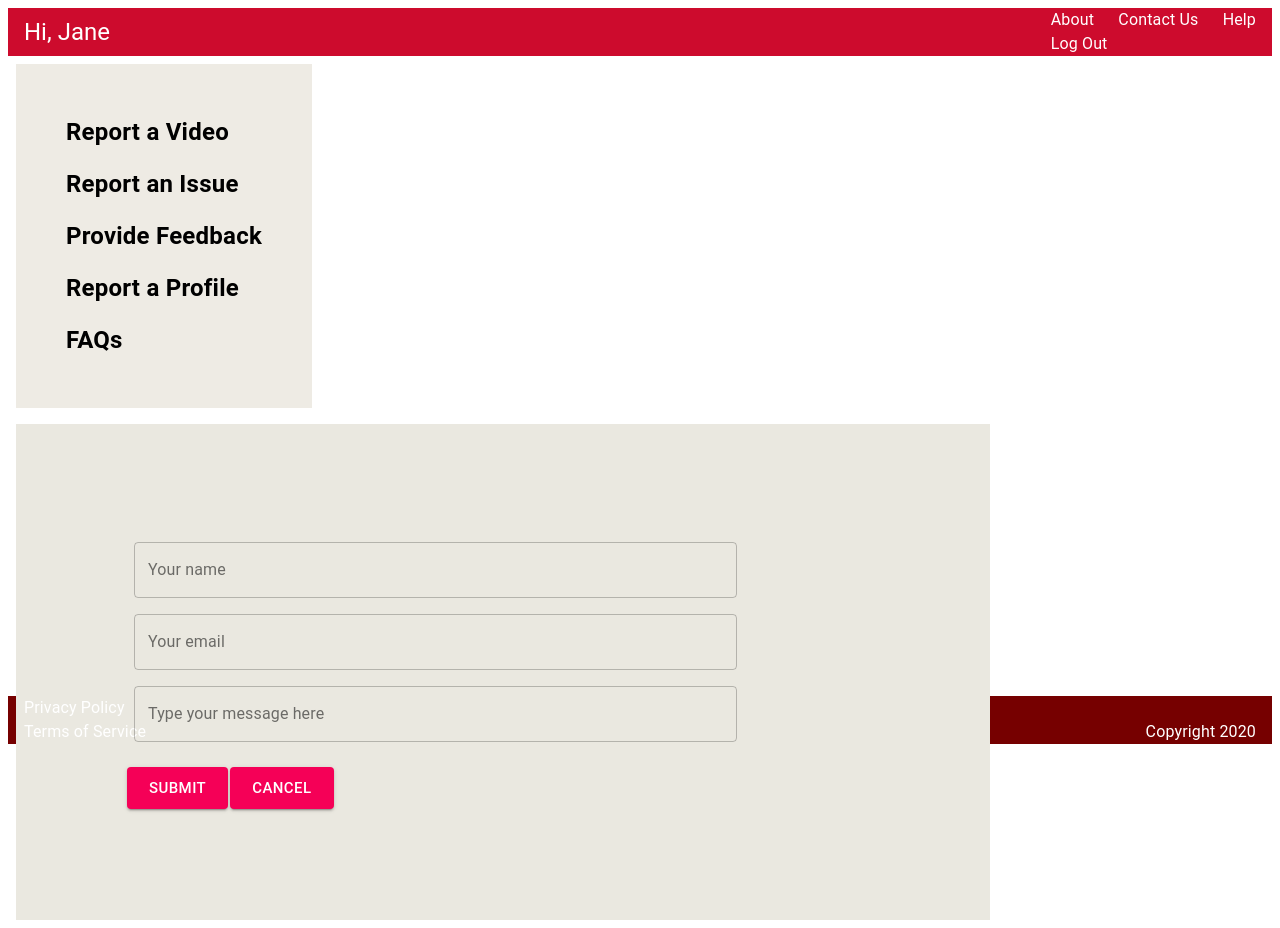
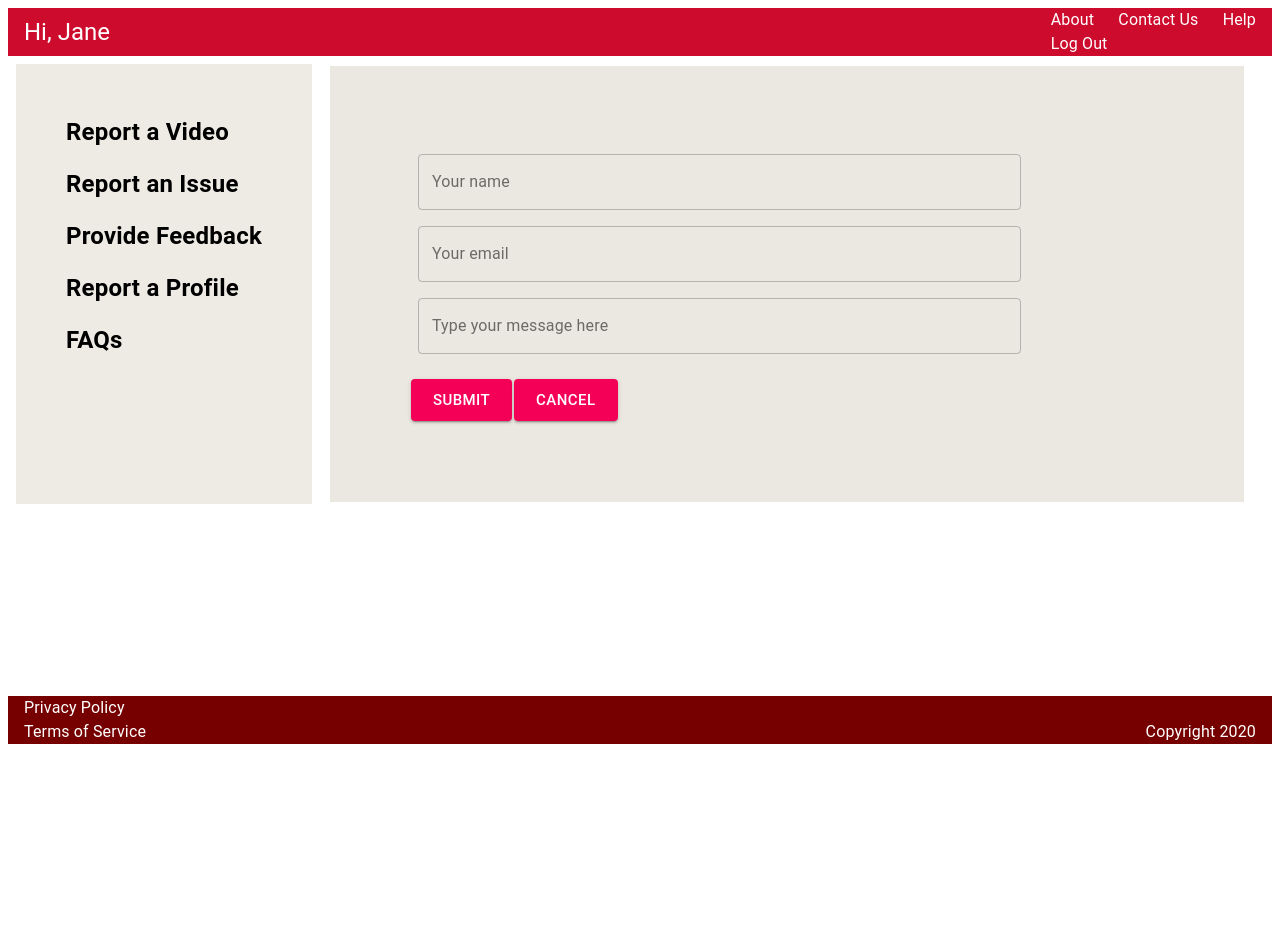
Before and after one commit to Conteo-Inc/conteo, a React app in the folder frontend/: page /ContactUs in a window 1280 px wide. After the commit the page ends 800 px from the top, so only its background shows below. Built offline with nearby package versions, Linux system fonts and the light colour scheme; the HTML template or start-up script is replaced by a standard one.

Commit message:
Help Additional Changes

```diff
--- a/frontend/package.json
+++ b/frontend/package.json
@@ -50,7 +50,6 @@
     "@material-ui/icons": "^4.11.2",
     "@material-ui/lab": "^4.0.0-alpha.57",
     "@material-ui/styles": "^4.11.2",
-    "lint": "^0.7.0",
     "react": "^17.0.1",
     "react-dom": "^17.0.1",
     "react-router-dom": "^5.2.0"
--- a/frontend/src/FullPageRoutes/ContactUs.tsx
+++ b/frontend/src/FullPageRoutes/ContactUs.tsx
@@ -12,24 +12,24 @@ const useStyles = makeStyles({
   root: {
     "& .MuiFormControl-root": {
       width: "80%",
-      margin: 8,
+      margin: "8px",
     },
   },
   pageSideBar: {
-    margin: 8,
-    padding: 50,
+    margin: "8px",
+    padding: "50px",
     backgroundColor: "rgb(238,235,228)",
   },
   pageContent: {
-    margin: 8,
-    padding: 110,
+    margin: "10px",
+    padding: "80px",
     backgroundColor: "rgb(234,232,224)",
   },
   submitButton: {
-    margin: 1,
+    margin: "1px",
   },
   cancelButton: {
-    margin: 1,
+    margin: "1px",
   },
   sideBar: {
     fontSize: "1rem",
```
